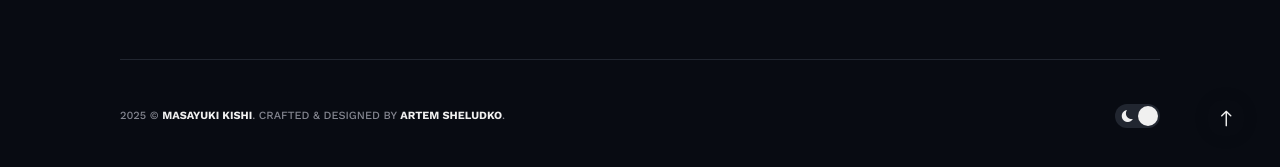
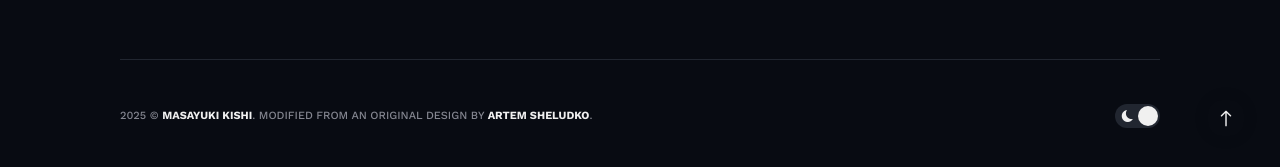
Before and after one commit to mkishi1221/mkishi1221.github.io, a Jekyll site: the page built from index.html, in a window 1280 px wide and 900 px high, scrolled down 9367 px. Shown: the part 728-895 px from the top of the window. Built offline with Jekyll 4.4.1, drawn with Linux system fonts in a browser that asks for light colours; nearby versions of some CDN libraries.

```diff
--- a/_includes/footer.html
+++ b/_includes/footer.html
@@ -15,7 +15,7 @@
     <div class="row">
       <div class="col col-12">
         <div class="footer__info">
-          <div class="copyright">{{site.time | date: '%Y'}} &copy; <a href="/">{{site.title}}</a>. Crafted & Designed by <a href="https://jekyllthemes.io/developers/artem-sheludko">Artem Sheludko</a>.</div>
+          <div class="copyright">{{site.time | date: '%Y'}} &copy; <a href="/">{{site.title}}</a>. Modified from an original design by  <a href="https://jekyllthemes.io/developers/artem-sheludko">Artem Sheludko</a>.</div>
           <div class="toggle-theme">
             <div class="toggle-moon"><i class="ion ion-ios-moon"></i></div>
             <div class="toggle-sun"><i class="ion ion-ios-sunny"></i></div>
```
